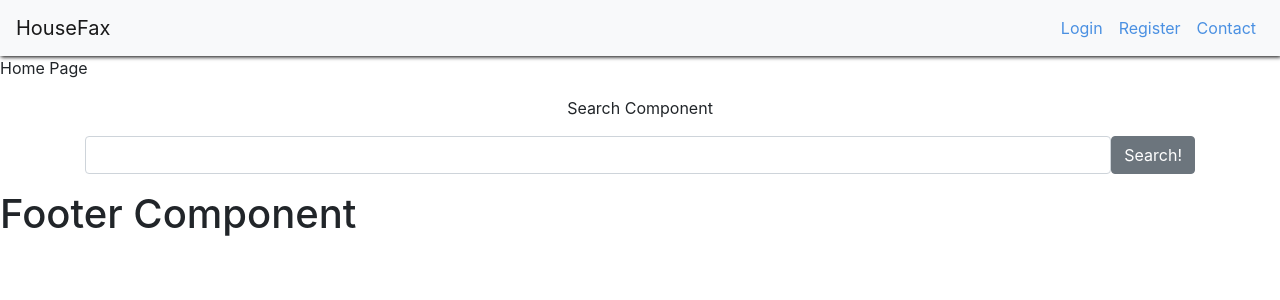
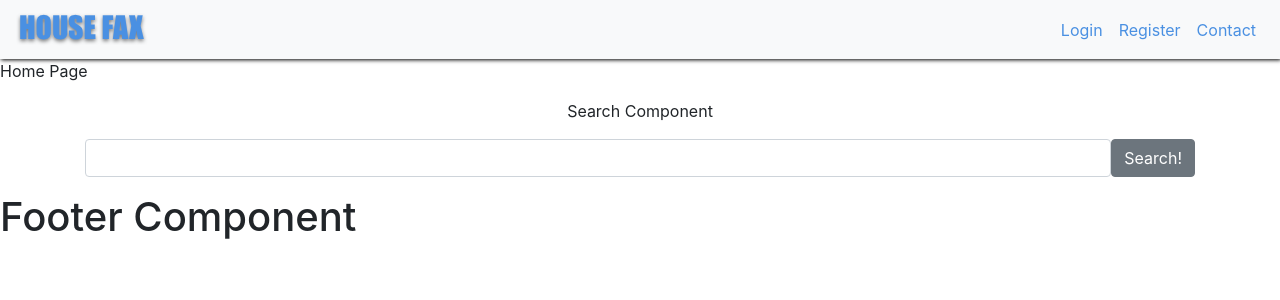
Before and after one commit to TraceLarson/HouseFax, a React (Create React App) app in the folder client/: page / in a window 1280 px wide. Shown: the top 300 px of the page. Built offline with nearby package versions, Linux system fonts and the light colour scheme.

Commit message:
added HouseFax logo image

```diff
--- a/client/src/components/NavigationHeader.js
+++ b/client/src/components/NavigationHeader.js
@@ -63,7 +63,7 @@ class NavigationHeader extends Component {
 		return (
 			<div className={'navbar-container'}>
 				<Navbar color="light" light expand="md">
-					<NavbarBrand href="/">HouseFax</NavbarBrand>
+					<NavbarBrand href="/"><img src="../images/logo.png" alt="logo"/></NavbarBrand>
 					<NavbarToggler onClick={this.toggle} />
 					<Collapse isOpen={this.state.isOpen} navbar>
 						{isAuthenticated ? authLinks : guestLinks}
--- a/client/src/pages/DetailsPage.js
+++ b/client/src/pages/DetailsPage.js
@@ -71,7 +71,7 @@ class DetailsPage extends Component {
 					</Container>
 					<Container>
 						<div className={'crime-container'}>
-							<FamilyFriendlyRating/>
+							<FamilyFriendlyRating crimeList={crimeList} />
 							<RecentCrimeReports crimeList={crimeList} centerLat={this.props.currentListing.Latitude} centerLng={this.props.currentListing.Longitude}/>
 						</div>
 					</Container>
```
Also changed, not shown: client/public/images/logo.png (added).
